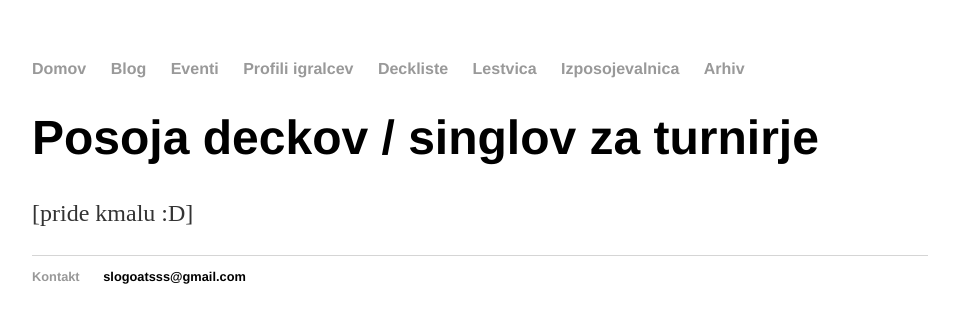
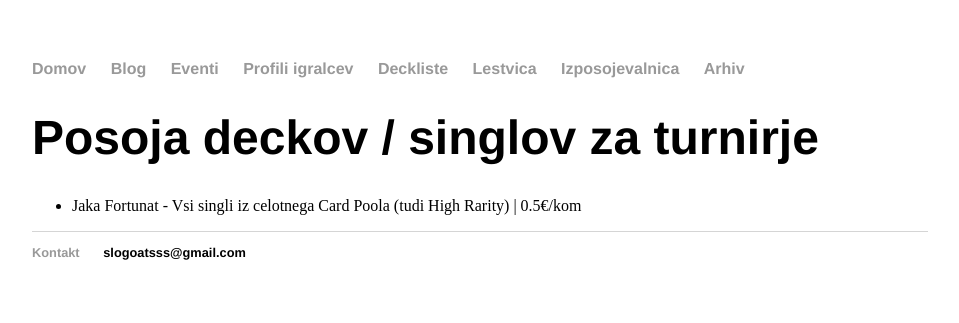
Before and after one commit to slogoatsss/slogoatsss.github.io, a Jekyll site: the page built from izposojevalnica/index.html, in a window 1280 px wide. Shown: the top 323 px of the page, without its empty margins (160-1119 px from the left). Built offline with Jekyll 4.4.1, drawn with Linux system fonts in a browser that asks for light colours.

Commit message:
Update index.html
added jaka

```diff
--- a/izposojevalnica/index.html
+++ b/izposojevalnica/index.html
@@ -4,5 +4,7 @@ title: Izposojevalnica
 ---
 <div class="blurb">
 	<h1>Posoja deckov / singlov za turnirje</h1>
-	<p>[pride kmalu :D] </p>
+	<ul>
+		<li>Jaka Fortunat - Vsi singli iz celotnega Card Poola (tudi High Rarity) | 0.5€/kom</li>
+	</ul>
 </div><!-- /.blurb -->
```
